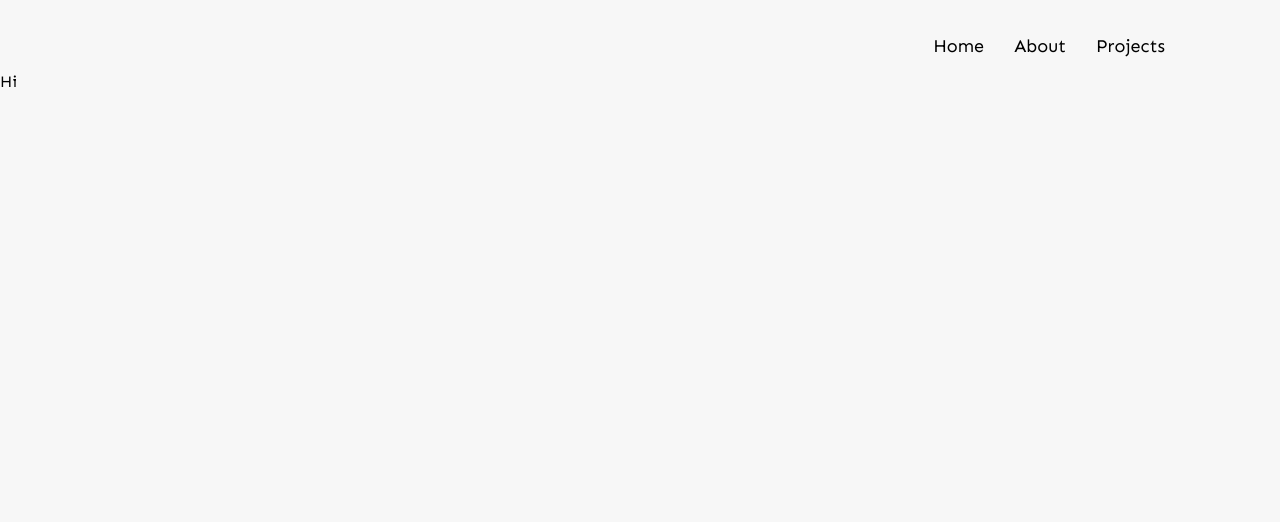
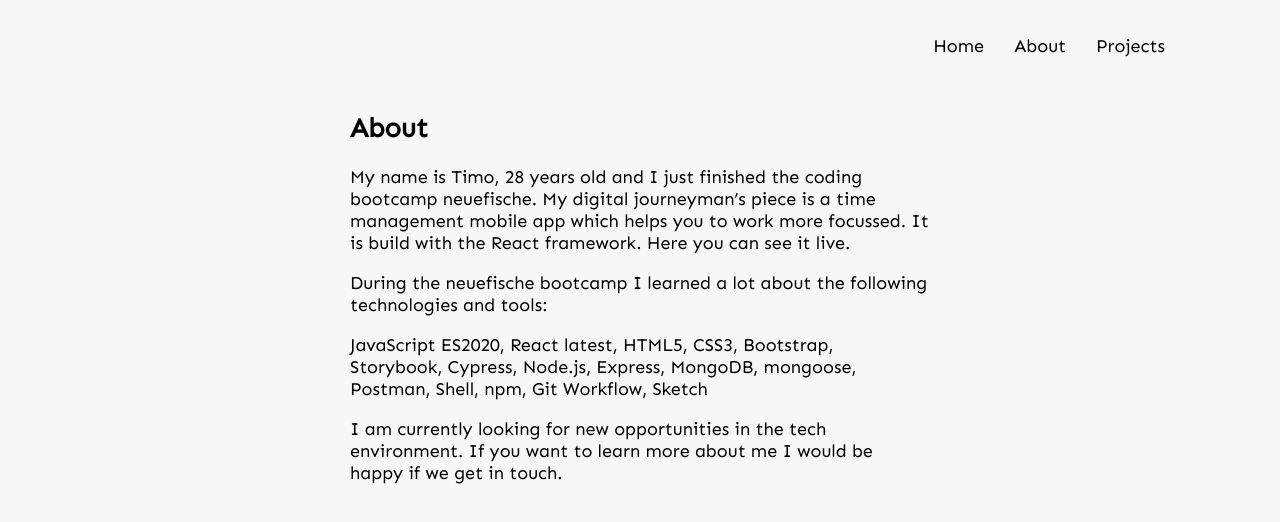
Before and after one commit to timodilg/personal-website, a React (Create React App) app: page /about in a window 1280 px wide. Shown: the top 522 px of the page. Built offline with nearby package versions, Linux system fonts and the light colour scheme.

Commit message:
Add about text

```diff
--- a/src/App.js
+++ b/src/App.js
@@ -1,6 +1,6 @@
 import React from 'react'
 import './App.css'
-import { BrowserRouter as Router, Switch, Route, Link } from 'react-router-dom'
+import { BrowserRouter as Router, Switch, Route } from 'react-router-dom'
 import Home from './pages/Home'
 import About from './pages/About'
 import Projects from './pages/Projects'
--- a/src/pages/About.js
+++ b/src/pages/About.js
@@ -1,7 +1,34 @@
 import React from 'react'
-// import { BrowserRouter as Router, Switch, Route, Link } from 'react-router-dom'
-// import './Home.css'
+import styled from 'styled-components/macro'
 
 export default function About() {
-  return <div>Hi</div>
+  return (
+    <AboutStyled>
+      <h2>About</h2>
+      <p>
+        My name is Timo, 28 years old and I just finished the coding bootcamp
+        neuefische. My digital journeyman’s piece is a time management mobile
+        app which helps you to work more focussed. It is build with the React
+        framework. Here you can see it live.
+      </p>
+      <p>
+        During the neuefische bootcamp I learned a lot about the following
+        technologies and tools:
+      </p>
+      <p>
+        JavaScript ES2020, React latest, HTML5, CSS3, Bootstrap, Storybook,
+        Cypress, Node.js, Express, MongoDB, mongoose, Postman, Shell, npm, Git
+        Workflow, Sketch
+      </p>
+      <p>
+        I am currently looking for new opportunities in the tech environment. If
+        you want to learn more about me I would be happy if we get in touch.
+      </p>
+    </AboutStyled>
+  )
 }
+
+const AboutStyled = styled.div`
+  margin: 40px 350px;
+  font-size: 18px;
+`
--- a/src/pages/Home.css
+++ /dev/null
@@ -1,54 +0,0 @@
-main {
-  display: grid;
-  grid-template-columns: repeat(auto-fit, minmax(300px, 1fr));
-  height: 80vh;
-  align-items: center;
-  justify-items: center;
-}
-
-.WelcomeHeadline {
-  font-size: 40px;
-  padding: 40px;
-  margin: 0;
-}
-
-@media (min-width: 600px) {
-  .WelcomeHeadline {
-    padding-bottom: 120px;
-    margin-right: 50px;
-  }
-}
-
-.Name {
-  margin: 20px 0 5px 0;
-}
-
-.WorkTitle {
-  font-size: 26px;
-  margin: 2px;
-}
-
-.ProfilePicture {
-  height: 150px;
-}
-
-.Profile {
-  display: grid;
-  justify-items: center;
-  padding: 40px;
-}
-
-@media (min-width: 600px) {
-  .Profile {
-    padding-bottom: 120px;
-  }
-}
-
-.IconContainer {
-  margin-top: 10px;
-}
-
-.Icon {
-  height: 24px;
-  padding-right: 10px;
-}
--- a/src/pages/Home.js
+++ b/src/pages/Home.js
@@ -1,5 +1,5 @@
 import React from 'react'
-import './Home.css'
+import styled from 'styled-components/macro'
 import profilePicture from '../images/timo-profile-700px.png'
 import Github from '../images/github.png'
 import Linkedin from '../images/linkedin.png'
@@ -8,31 +8,81 @@ import Mail from '../images/mail.png'
 
 export default function Home() {
   return (
-    <main>
-      <div className="Profile">
-        <img src={profilePicture} alt="timo dilg" className="ProfilePicture" />
-        <h1 className="Name">Timo Dilg</h1>
-        <p className="WorkTitle">Frontend Developer</p>
-        <div className="IconContainer">
+    <StyledHome>
+      <Profile>
+        <img src={profilePicture} alt="timo dilg" />
+        <h1>Timo Dilg</h1>
+        <p>Frontend Developer</p>
+        <div>
           <a href="https://github.com/timodilg">
-            <img src={Github} alt="github logo" className="Icon" />
+            <img src={Github} alt="github logo" />
           </a>
           <a href="https://www.linkedin.com/in/timo-dilg/">
-            <img src={Linkedin} alt="linkedin logo" className="Icon" />
+            <img src={Linkedin} alt="linkedin logo" />
           </a>
           <a href="https://www.xing.com/profile/Timo_Dilg/cv">
-            <img src={Xing} alt="xing logo" className="Icon" />
+            <img src={Xing} alt="xing logo" />
           </a>
           <a href="mailto:timo_dilg@yahoo.de">
-            <img src={Mail} alt="mail logo" className="Icon" />
+            <img src={Mail} alt="mail logo" />
           </a>
         </div>
-      </div>
+      </Profile>
 
-      <p className="WelcomeHeadline">
+      <WelcomeHeadline>
         Hi, my name is Timo.
         <br />I am a Frontend Developer living in Hamburg, Germany.
-      </p>
-    </main>
+      </WelcomeHeadline>
+    </StyledHome>
   )
 }
+
+const StyledHome = styled.div`
+  display: grid;
+  grid-template-columns: repeat(auto-fit, minmax(300px, 1fr));
+  height: 80vh;
+  align-items: center;
+  justify-items: center;
+`
+
+const Profile = styled.div`
+  display: grid;
+  justify-items: center;
+  padding: 40px;
+
+  @media (min-width: 600px) {
+    padding-bottom: 120px;
+  }
+
+  img {
+    height: 150px;
+  }
+
+  h1 {
+    margin: 20px 0 5px 0;
+  }
+
+  p {
+    font-size: 26px;
+    margin: 2px;
+  }
+
+  div {
+    margin-top: 10px;
+
+    img {
+      height: 24px;
+      padding-right: 10px;
+    }
+  }
+`
+const WelcomeHeadline = styled.p`
+  font-size: 40px;
+  padding: 40px;
+  margin: 0;
+
+  @media (min-width: 600px) {
+    padding-bottom: 120px;
+    margin-right: 50px;
+  }
+`
--- a/src/pages/Projects.js
+++ b/src/pages/Projects.js
@@ -1,6 +1,15 @@
 import React from 'react'
-// import './Home.css'
+import styled from 'styled-components/macro'
 
 export default function Projects() {
-  return <div>Hi Projects</div>
+  return (
+    <ProjectsStyled>
+      <h2>Projects</h2>
+    </ProjectsStyled>
+  )
 }
+
+const ProjectsStyled = styled.div`
+  margin: 40px 350px;
+  font-size: 18px;
+`
```
